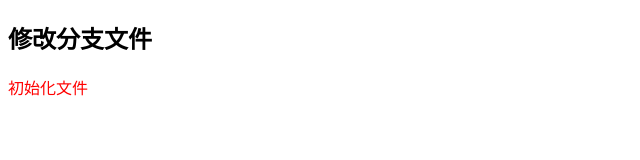
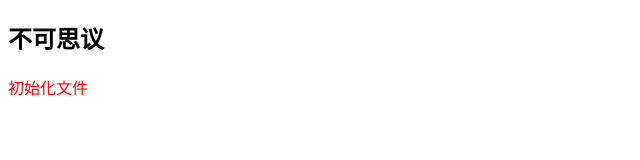
Before and after one commit to skiven/skiven.github.io, a plain HTML site: page index.html in a window 1280 px wide. Shown: the whole page, without its empty margins (0-640 px from the left). Drawn offline with Linux system fonts and the light colour scheme.

Commit message:
Update index.html

```diff
--- a/index.html
+++ b/index.html
@@ -6,7 +6,7 @@
 	<link rel="stylesheet" href="css/index.css">
 </head>
 <body>
-	<h2>修改分支文件</h2>
+	<h2>不可思议</h2>
 	<p>初始化文件</p>
 </body>
 </html>
```
